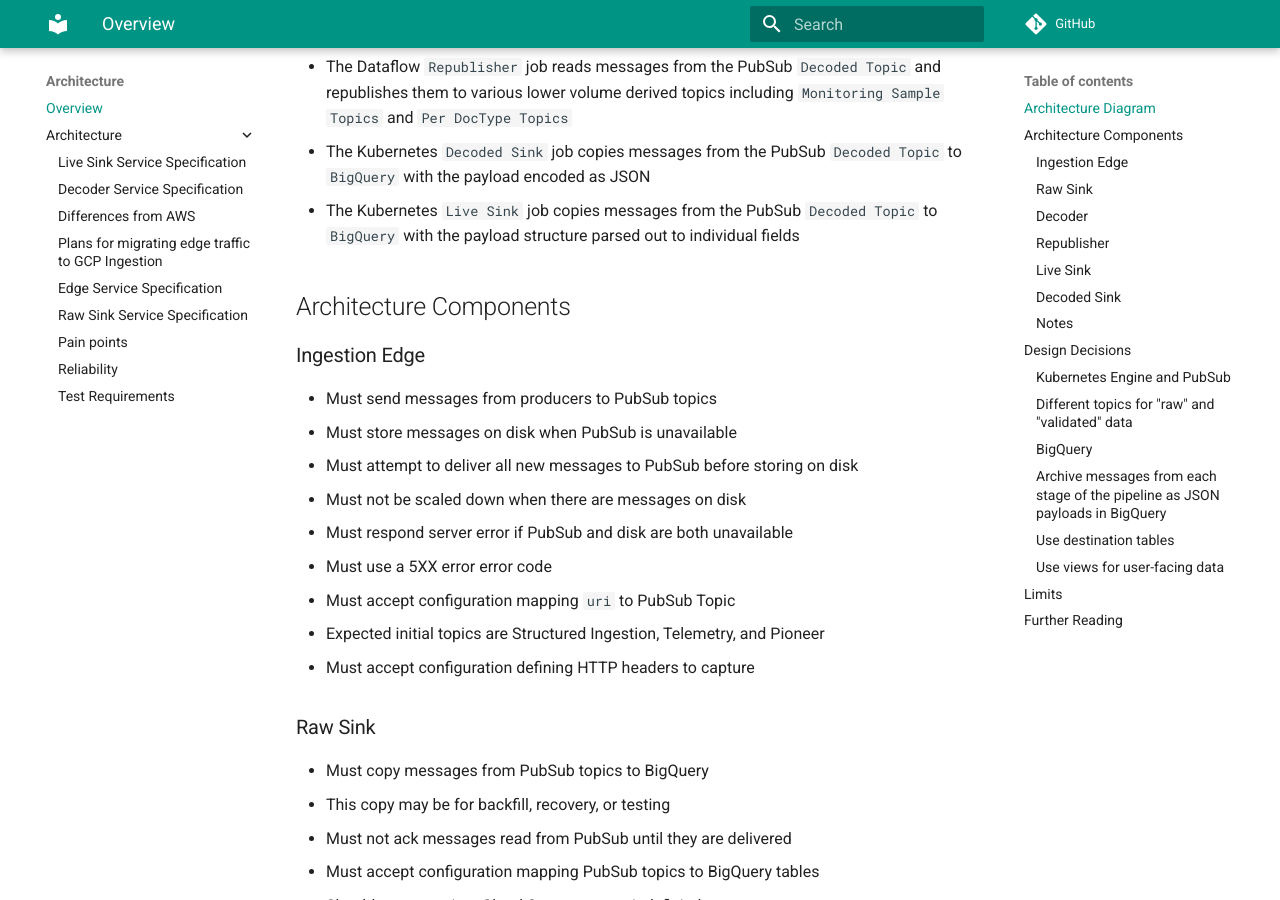
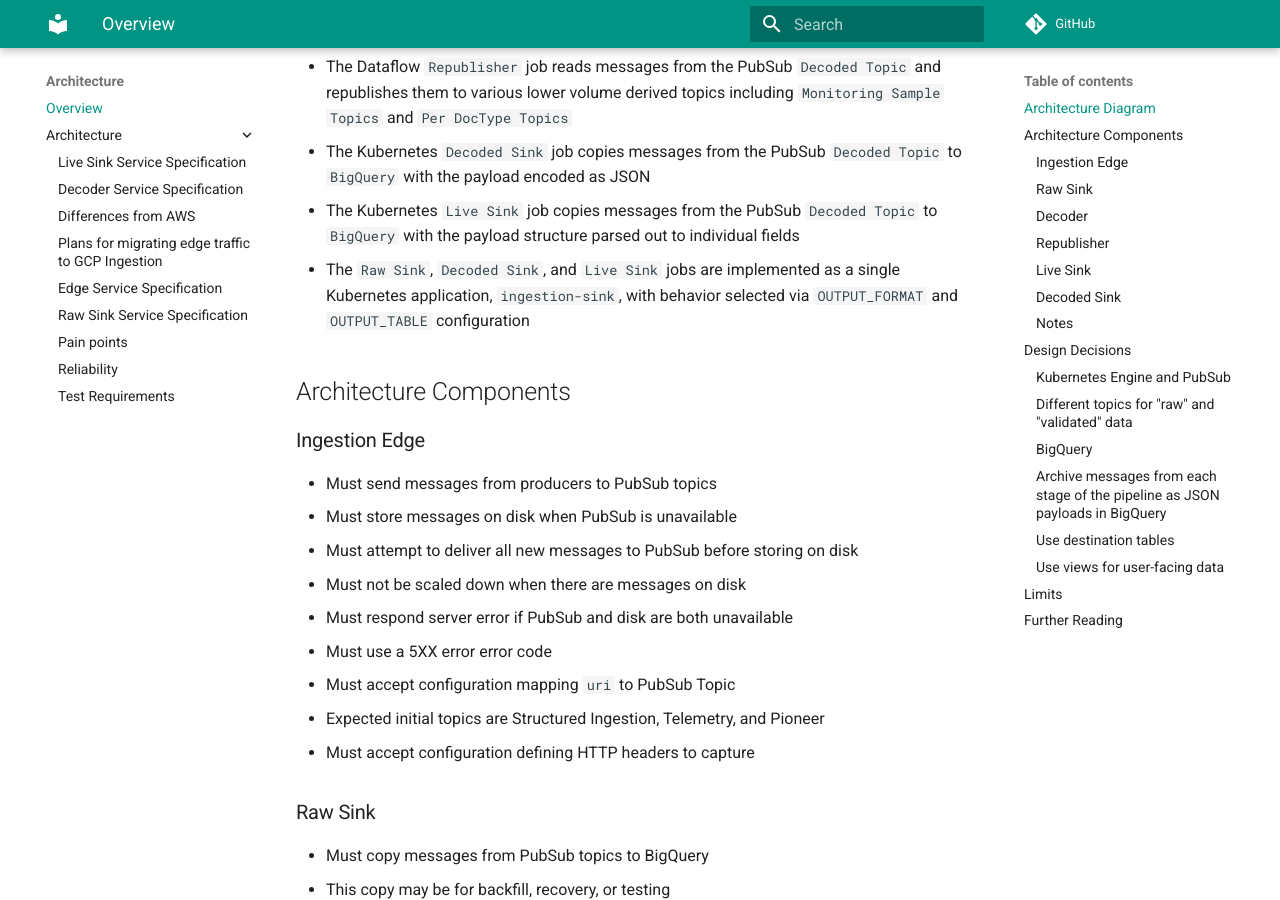
Before and after one commit to mozilla/gcp-ingestion, an MkDocs documentation site: the page built from docs/architecture/overview.md, in a window 1280 px wide and 900 px high, scrolled down 993 px. Built offline with MkDocs 1.6.1 and Material for MkDocs 9.7.7, drawn with Linux system fonts in a browser that asks for light colours; comment, search, counter and statistics services are not loaded.

Commit message:
architecture/overview: Note Raw/Decoded/Live Sink are unified in ingestion-sink
Finding-Id: 125fa781849647a39e712efc5869a3f4
Reviewed: no (this PR is the review)
Source: https://github.com/mozilla/gcp-ingestion/blob/main/docs/ingestion-sink/index.md

```diff
--- a/docs/architecture/overview.md
+++ b/docs/architecture/overview.md
@@ -23,6 +23,9 @@ This document specifies the architecture for GCP Ingestion as a whole.
   to `BigQuery` with the payload encoded as JSON
 - The Kubernetes `Live Sink` job copies messages from the PubSub `Decoded Topic`
   to `BigQuery` with the payload structure parsed out to individual fields
+- The `Raw Sink`, `Decoded Sink`, and `Live Sink` jobs are implemented as a
+  single Kubernetes application, `ingestion-sink`, with behavior selected via
+  `OUTPUT_FORMAT` and `OUTPUT_TABLE` configuration
 
 ## Architecture Components
 
```
